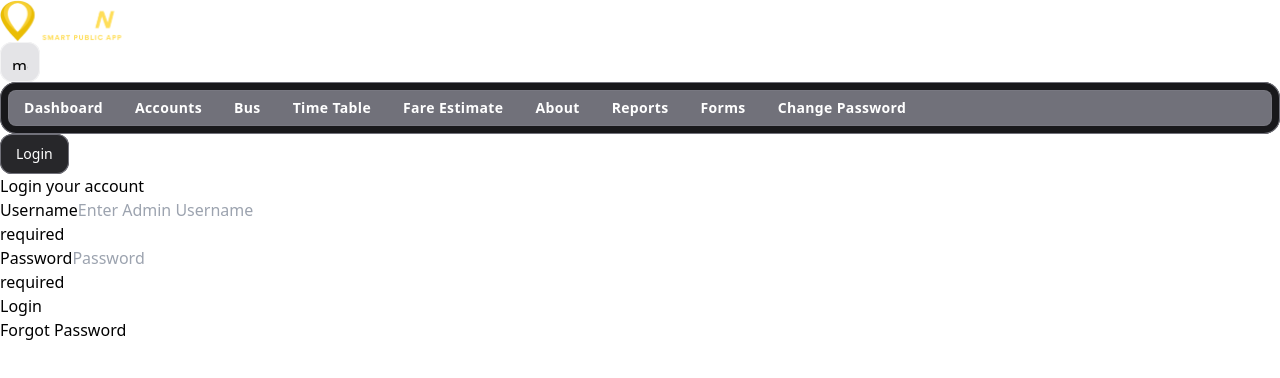
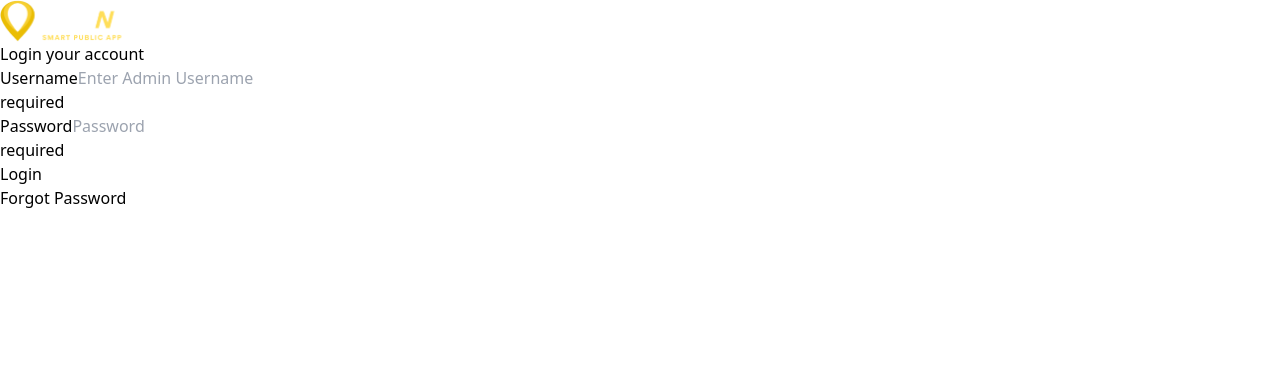
Before and after one commit to TrackNGo/frontend_admin, a React (Vite) app: page /login in a window 1280 px wide. Shown: the top 378 px of the page. Built offline with nearby package versions, Linux system fonts and the light colour scheme.

Commit message:
fix: fix header navbar showing in login page
\

```diff
--- a/src/components/header/Header.tsx
+++ b/src/components/header/Header.tsx
@@ -17,6 +17,8 @@ const Header = () => {
                         <img className="p-0" src={trackngologo} width="150px" height="100px" alt="trackngo" />
                     </Link>
 
+                    {isAuthenticated && (
+                        <>
                             <div className="relative md:justify-self-center">
                                 <button onClick={toggleNav} className="menu-btn md:hidden">
                                     <div className="material-symbols-rounded">
@@ -25,8 +27,6 @@ const Header = () => {
                                 </button>
                                 <NavBar navOpen={navOpen} />
                             </div>
-
-                    {isAuthenticated ? (
                             <Link
                                 to="/"
                                 onClick={logout}
@@ -34,11 +34,8 @@ const Header = () => {
                             >
                                 Logout
                             </Link>
+                        </>
 
-                    ) : (
-                        <Link to="/login" className="btn1 btn1-secondary max-md:hidden md:justify-self-end">
-                            Login
-                        </Link>
                     )}
                 </div>
             </header>
```
Lines whose indentation alone changed are shown as unchanged.
